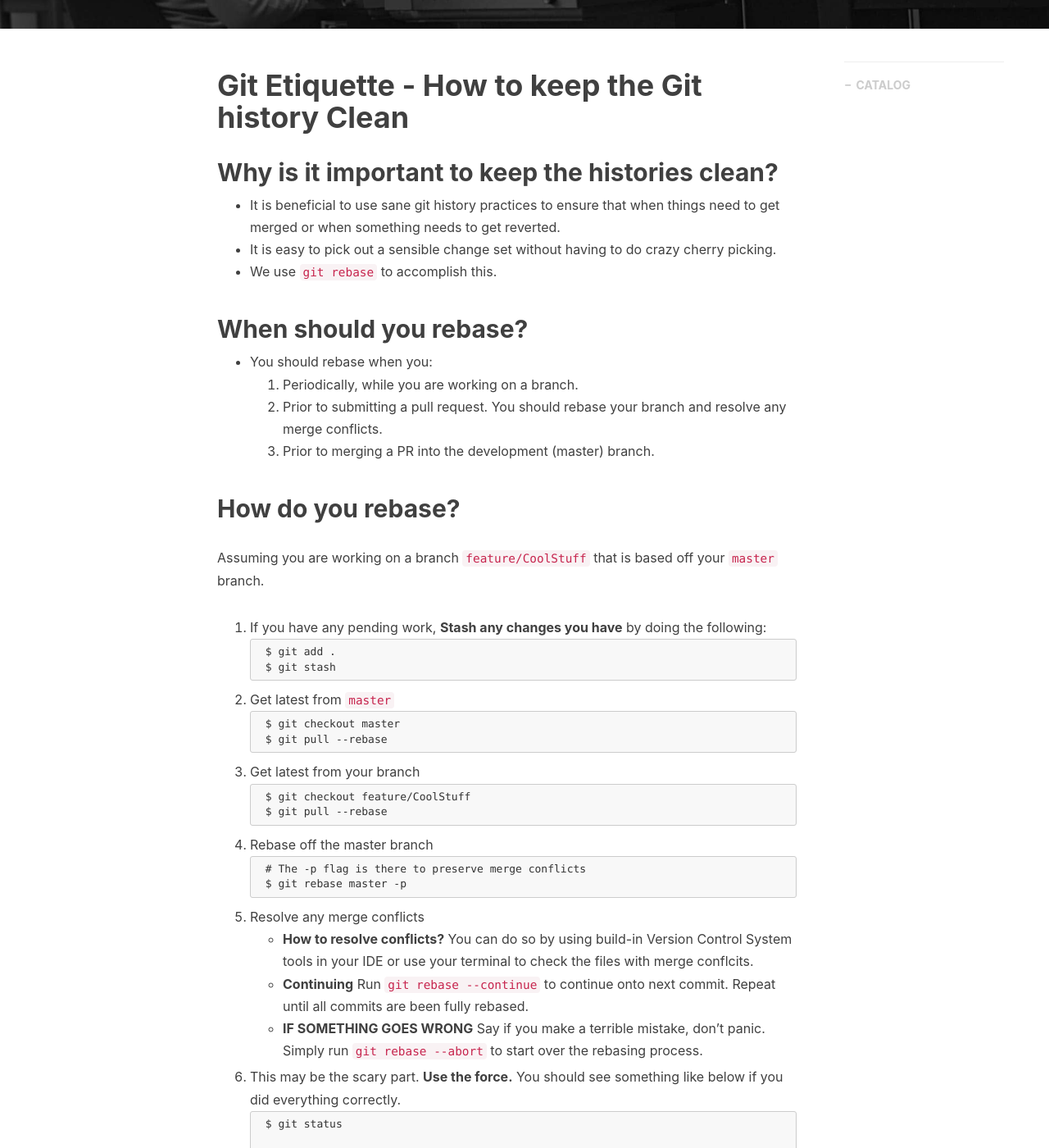
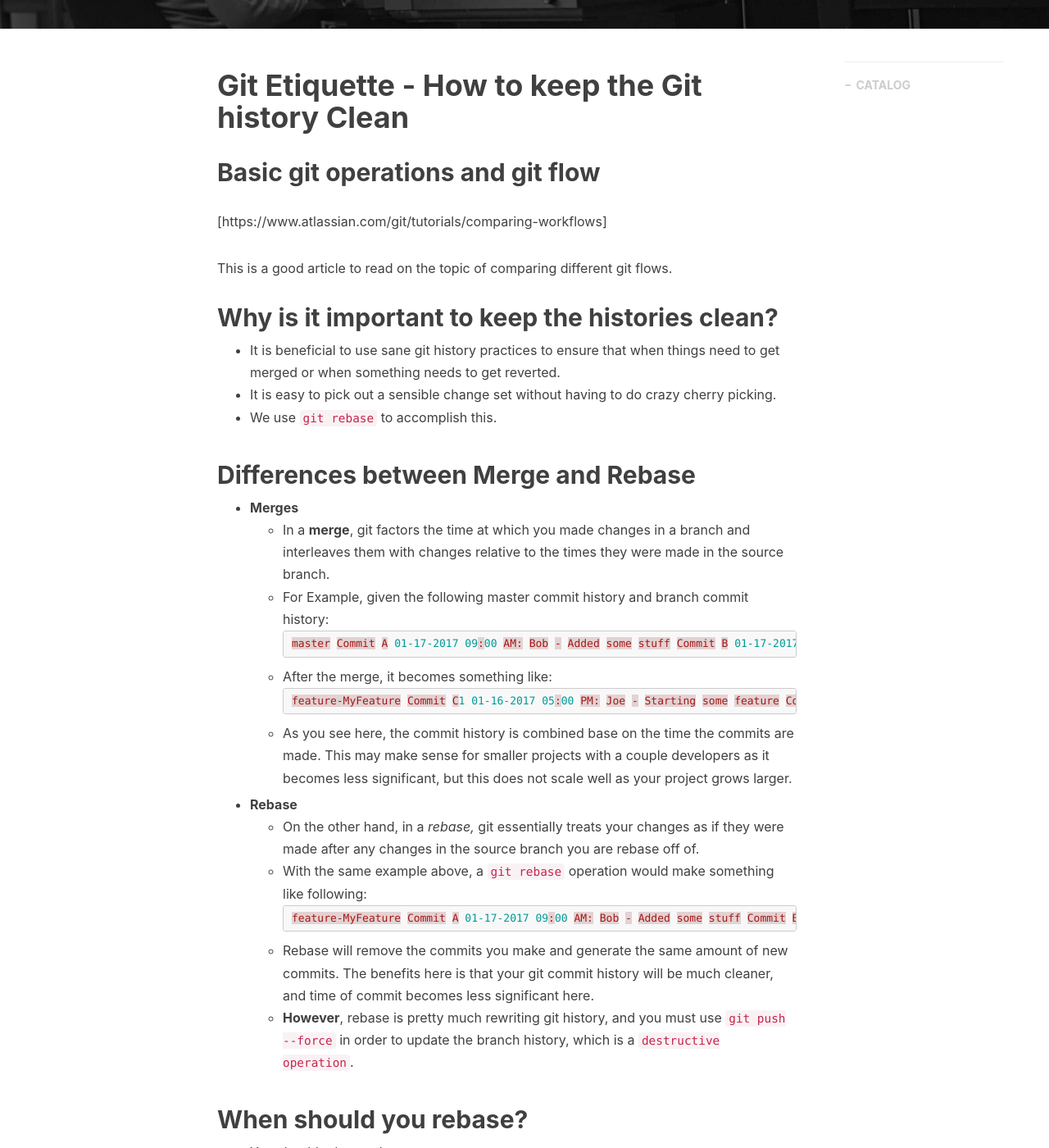
Before and after one commit to karthshen/karthshen.github.io, a Jekyll site: the page built from _posts/2018-09-28-Git-Etiquette.md, in a window 1280 px wide and 1400 px high, scrolled down 488 px. Shown: the whole window at 82% size. Built offline with Jekyll 4.4.1, drawn with Linux system fonts in a browser that asks for light colours; nearby versions of some CDN libraries; comment, search, counter and statistics services are not loaded.

Commit message:
two new posts

````diff
--- a/_posts/2018-09-28-Git-Etiquette.md
+++ b/_posts/2018-09-28-Git-Etiquette.md
@@ -14,11 +14,56 @@ tags:
 
 # Git Etiquette - How to keep the Git history Clean
 
+## Basic git operations and git flow
+
+[https://www.atlassian.com/git/tutorials/comparing-workflows]
+
+This is a good article to read on the topic of comparing different git flows.
+
 ## Why is it important to keep the histories clean?
 
 - It is beneficial to use sane git history practices to ensure that when things need to get merged or when something needs to get reverted.
 - It is easy to pick out a sensible change set without having to do crazy cherry picking.
 - We use `git rebase` to accomplish this.
+
+## Differences between Merge and Rebase
+- **Merges**
+    - In a **merge**, git factors the time at which you made changes in a branch and interleaves them with changes relative to the times they were made in the source branch.
+    - For Example, given the following master commit history and branch commit history:
+        ```json
+        master
+
+        Commit A 01-17-2017 09:00 AM: Bob - Added some stuff
+        Commit B 01-17-2017 10:45 AM: John - Fixed a thing
+
+        feature-MyFeature
+
+        Commit C1 01-16-2017 05:00 PM: Joe - Starting some feature
+        Commit C2 01-17-2017 09:30 PM: Joe - Finishing some feature
+        ```
+    - After the merge, it becomes something like:
+        ```json
+        feature-MyFeature
+
+        Commit C1 01-16-2017 05:00 PM: Joe - Starting some feature
+        Commit A  01-17-2017 09:00 AM: Bob - Added some stuff
+        Commit C2 01-17-2017 09:30 PM: Joe - Finishing some feature
+        Commit B  01-17-2017 10:45 AM: John - Fixed a thing
+        ```
+    - As you see here, the commit history is combined base on the time the commits are made. This may make sense for smaller projects with a couple developers as it becomes less significant, but this does not scale well as your project grows larger.
+- **Rebase**
+    - On the other hand, in a *rebase,* git essentially treats your changes as if they were made after any changes in the source branch you are rebase off of.
+    - With the same example above, a `git rebase` operation would make something like following:
+        ```json
+        feature-MyFeature
+
+        Commit A  01-17-2017 09:00 AM: Bob - Added some stuff
+        Commit B  01-17-2017 10:45 AM: John - Fixed a thing
+        Commit D1 01-17-2017 11:00 AM: Joe - Starting some feature
+        Commit D2 01-17-2017 11:00 AM: Joe - Finishing some feature
+        ```
+    - Rebase will remove the commits you make and generate the same amount of new commits. The benefits here is that your git commit history will be much cleaner, and time of commit becomes less significant here.
+    - **However**, rebase is pretty much rewriting git history, and you must use `git push --force` in order to update the branch history, which is a `destructive operation`.
 
 ## When should you rebase?
 - You should rebase when you:
````
Also changed, not shown: _posts/2018-11-01-InterceptAMQPMessage.md (+26 -26 lines).
